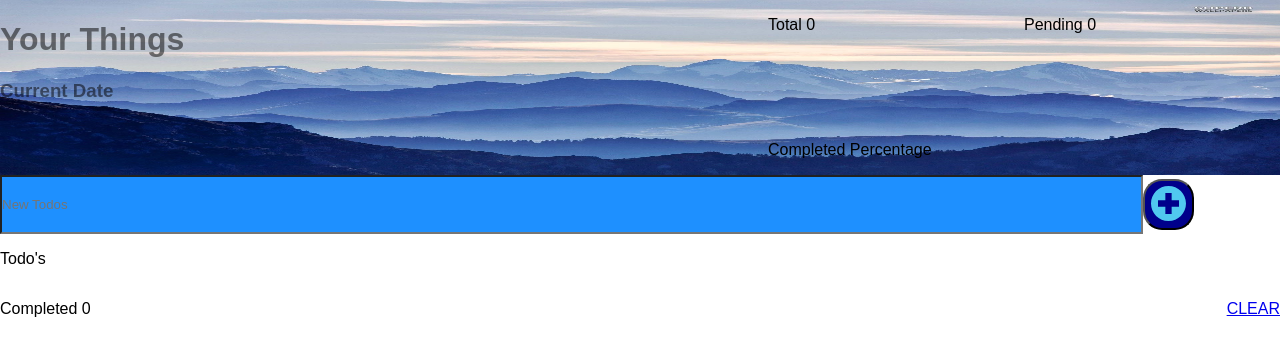
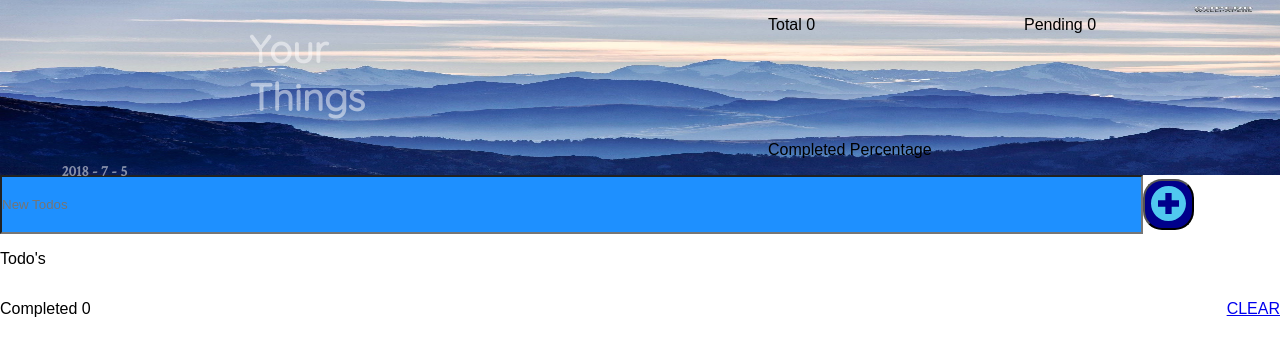
Before and after one commit to willsinn/react-todo-complete, a React (Create React App) app: page / in a window 1280 px wide. Shown: the top 356 px of the page. Built offline with nearby package versions, Linux system fonts and the light colour scheme.

Commit message:
included date component, finished styling title-date div

```diff
--- a/public/index.html
+++ b/public/index.html
@@ -6,10 +6,9 @@
     <meta name="theme-color" content="#000000">
     <link rel="stylesheet" href="https://use.fontawesome.com/releases/v5.1.0/css/all.css" integrity="sha384-lKuwvrZot6UHsBSfcMvOkWwlCMgc0TaWr+30HWe3a4ltaBwTZhyTEggF5tJv8tbt" crossorigin="anonymous">
 
-    <script src="//use.edgefonts.net/kaushan-script.js"></script>
-    <script src="//use.edgefonts.net/economica.js"></script>
-    <script src="//use.edgefonts.net/stencil-std.js"></script>
-    <script src="//use.edgefonts.net/source-sans-pro.js"></script>
+
+    <link href="https://fonts.googleapis.com/css?family=Crimson+Text|Quicksand" rel="stylesheet">
+
 
 
   </head>
--- a/src/App.css
+++ b/src/App.css
@@ -28,7 +28,10 @@
   position: absolute;
   z-index: -1;
 
+
 }
+
+
 /*
 
 title container and container content styles
@@ -42,7 +45,26 @@
   width: 60%;
   height: 100%;
   opacity: 0.5;
+  display: flex;
+  flex-direction: column;
+  justify-content: space-between;
 
+}
+.title-container {
+  font-family: 'Quicksand', sans-serif;
+  align-self: center;
+  font-size: 38px;
+  color: white;
+  display: flex;
+  flex-direction: column;
+  padding-right: 20%;
+}
+
+.date-container {
+  font-family: 'Crimson Text', serif;
+  font-size: 15px;
+  color: white;
+  padding-left: 8%;
 }
 
 /*
--- a/src/App.jsx
+++ b/src/App.jsx
@@ -3,6 +3,7 @@
 import DisplayList from './Components/DisplayList';
 import HeaderBackground from './Images/HeaderBackground.jpg';
 import AddIcon from './Images/AddIcon.svg';
+import CurrentDate from './Components/CurrentDate';
 
 class App extends Component {
   constructor(props) {
@@ -64,8 +65,11 @@
         <div className="header-container">
                   <img className="header-background" src={HeaderBackground} />
                   <div className="title-date-container">
-                     <h1> Your Things </h1>
-                     <h3> Current Date </h3>
+                     <h1 className="title-container">
+                        <span> Your </span>
+                        <span> Things </span>
+                     </h1>
+                     <h3 className="date-container"> <CurrentDate /> </h3>
                   </div>
 
                   <div className="progress-container">
--- /dev/null
+++ b/src/Components/CurrentDate.jsx
@@ -0,0 +1,25 @@
+import React, { Component } from 'react';
+
+
+
+class CurrentDate extends Component {
+  constructor() {
+          super();
+
+          var today = new Date(),
+              date = today.getFullYear() + ' - ' + (today.getMonth() + 1) + ' - ' + today.getDate();
+
+          this.state = {
+              date: date
+          }
+      }
+
+      render() {
+          return (
+              <div>
+                  {this.state.date}
+              </div>
+    )};
+}
+
+export default CurrentDate;
```
